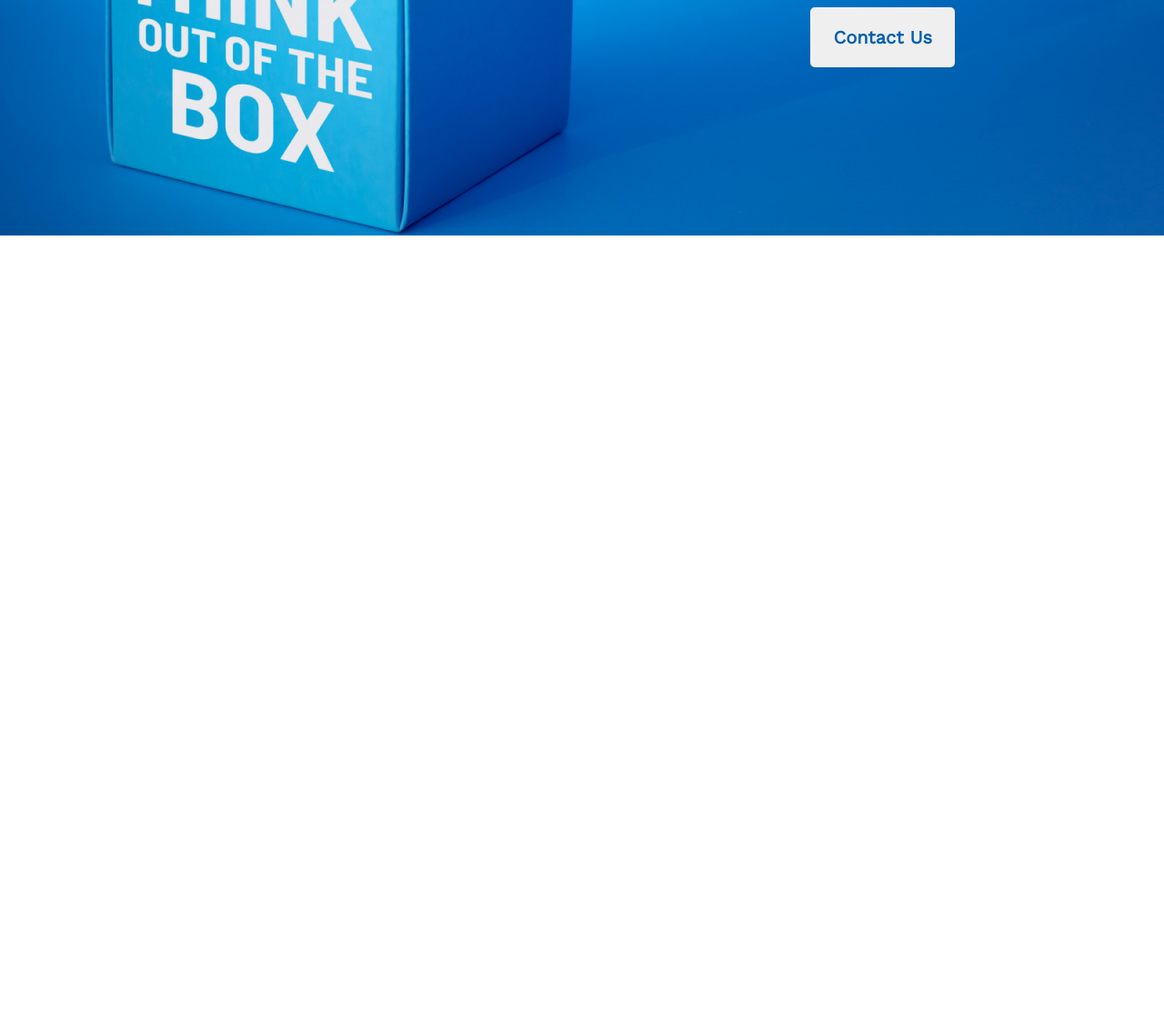
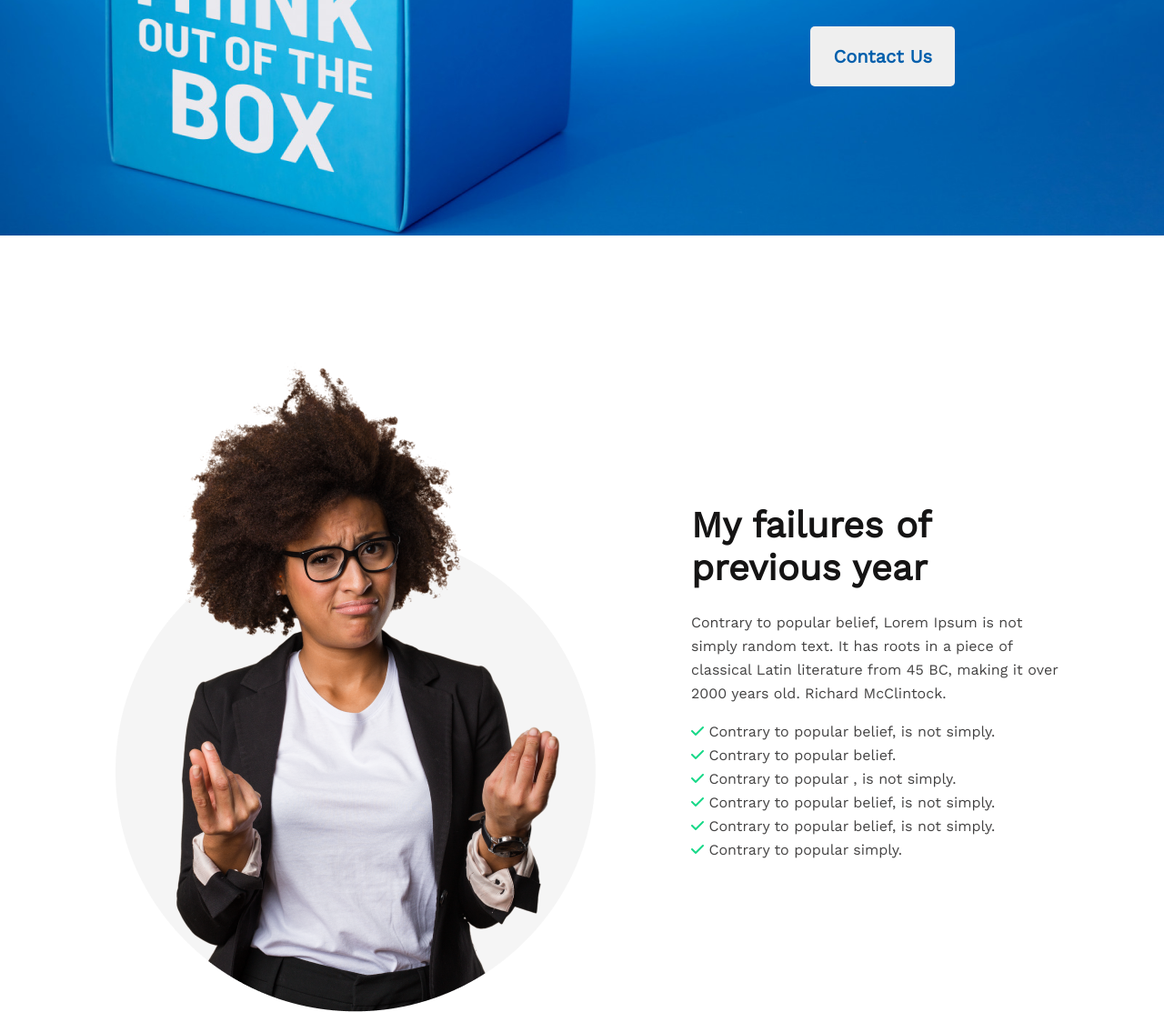
Before and after one commit to coder-binary1/new-year-new-me, a plain HTML site: page index.html in a window 1280 px wide. Shown: the part 549-1662 px from the top of the page at 91% size. Before the commit the page ends 808 px from the top, so only its background shows below. Drawn offline with nearby package versions, Linux system fonts and the light colour scheme.

Commit message:
added the section of failure reasone

```diff
--- a/index.html
+++ b/index.html
@@ -12,6 +12,11 @@
       href="https://fonts.googleapis.com/css2?family=Work+Sans&display=swap"
       rel="stylesheet"
     />
+    <!-- fontawesome -->
+    <script
+      src="https:kit.fontawesome.com/d7b7563d24.js"
+      crossorigin="anonymous"
+    ></script>
     <!-- custom style -->
     <link rel="stylesheet" href="styles/new-year-new-me.css" />
   </head>
@@ -19,7 +24,7 @@
     <header>
       <div class="banner-value">
         <h2 class="banner-title">All Thinks Are Possible If You believe</h2>
-        <p>
+        <p class="banner-disc">
           There are many variations of passages of Lorem Ipsum available, but
           the majority have suffered alteration in some form, by injected
           humour, or randomised words
@@ -27,7 +32,44 @@
         <button class="banner-btn">Contact Us</button>
       </div>
     </header>
-    <main></main>
+    <main>
+      <!-- my failure of previous year -->
+      <section class="my-failures-reasons">
+        <img src="images/person.png" alt="" />
+        <div class="failure-reason">
+          <h3 class="section-title">My failures of previous year</h3>
+          <p class="setion-disc">
+            Contrary to popular belief, Lorem Ipsum is not simply random text.
+            It has roots in a piece of classical Latin literature from 45 BC,
+            making it over 2000 years old. Richard McClintock.
+          </p>
+          <ul class="section-list">
+            <li>
+              <i class="fa-solid fa-check"></i> Contrary to popular belief, is
+              not simply.
+            </li>
+            <li>
+              <i class="fa-solid fa-check"></i> Contrary to popular belief.
+            </li>
+            <li>
+              <i class="fa-solid fa-check"></i> Contrary to popular , is not
+              simply.
+            </li>
+            <li>
+              <i class="fa-solid fa-check"></i> Contrary to popular belief, is
+              not simply.
+            </li>
+            <li>
+              <i class="fa-solid fa-check"></i> Contrary to popular belief, is
+              not simply.
+            </li>
+            <li>
+              <i class="fa-solid fa-check"></i> Contrary to popular simply.
+            </li>
+          </ul>
+        </div>
+      </section>
+    </main>
     <footer></footer>
   </body>
 </html>
--- a/styles/new-year-new-me.css
+++ b/styles/new-year-new-me.css
@@ -1,5 +1,7 @@
 * {
   margin: 0;
+  padding: 0;
+  list-style: none;
   font-family: "Work Sans", sans-serif;
 }
 header {
@@ -8,7 +10,7 @@ header {
   background-size: cover;
   background-repeat: no-repeat;
   background-position: center;
-  /* overflow: hidden; */
+  overflow: hidden;
 }
 .banner-value {
   width: 525px;
@@ -22,6 +24,10 @@ header {
   font-weight: 700;
   margin-bottom: 24px;
 }
+.banner-disc {
+  line-height: 26px;
+  margin-bottom: 32px;
+}
 .banner-btn {
   color: #005fac;
   font-size: 20px;
@@ -29,5 +35,34 @@ header {
   padding: 21px 25px;
   border: 0;
   border-radius: 5px;
-  margin-top: 32px;
 }
+/* my failure reasone */
+.my-failures-reasons {
+  /* clear: both; */
+  display: flex;
+  justify-content: center;
+  align-items: center;
+  gap: 87px;
+  margin-top: 130px;
+}
+.failure-reason {
+  width: 416px;
+}
+.section-title {
+  color: #151414;
+  font-size: 40px;
+  font-weight: 700;
+  margin-bottom: 24px;
+}
+.setion-disc {
+  color: #444343;
+  line-height: 26px;
+  margin-bottom: 16px;
+}
+.section-list {
+  color: #444343;
+  line-height: 26px;
+}
+.section-list i {
+  color: #16d887;
+}
```
